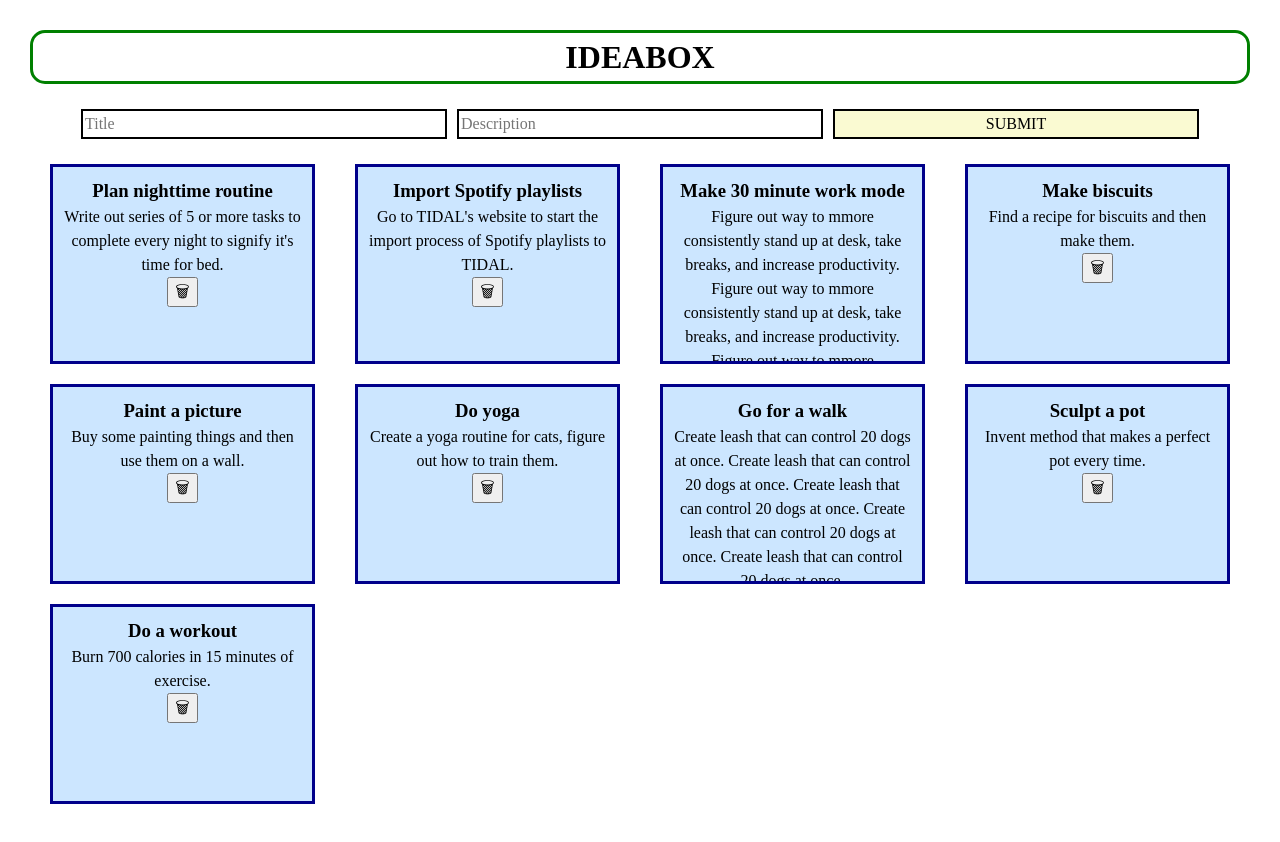
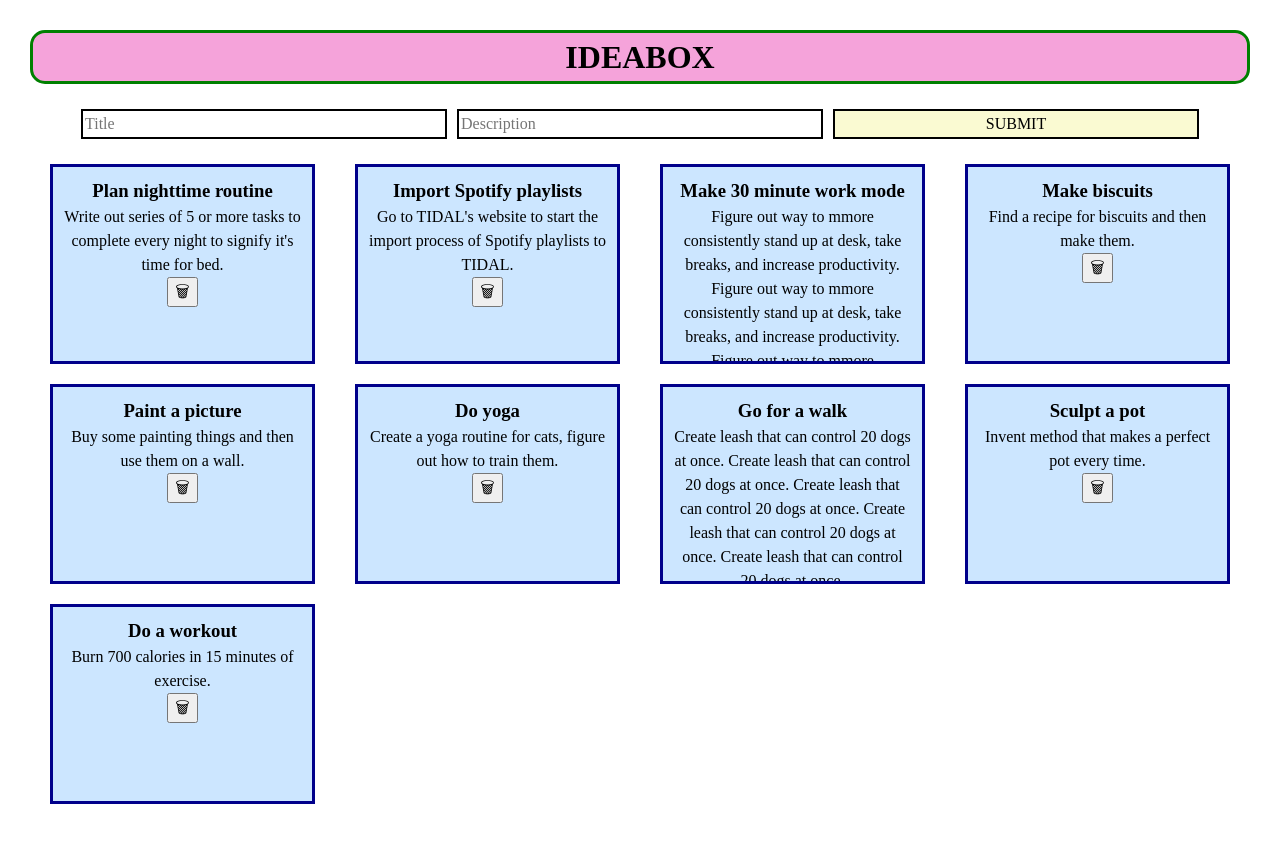
Before and after one commit to colefiscus/playground, a React (Create React App) app: page / in a window 1280 px wide. Shown: the top 842 px of the page. Built offline with nearby package versions, Linux system fonts and the light colour scheme.

Commit message:
Add background color to Header

```diff
--- a/src/App.js
+++ b/src/App.js
@@ -57,6 +57,7 @@ const Header = styled.header`
   width: 100%;
   border: 3px solid green;
   border-radius: 15px;
+  background-color: hsl(320deg, 80%, 80%);
   margin-bottom: 20px;
   display: grid;
   place-content: center;
```
